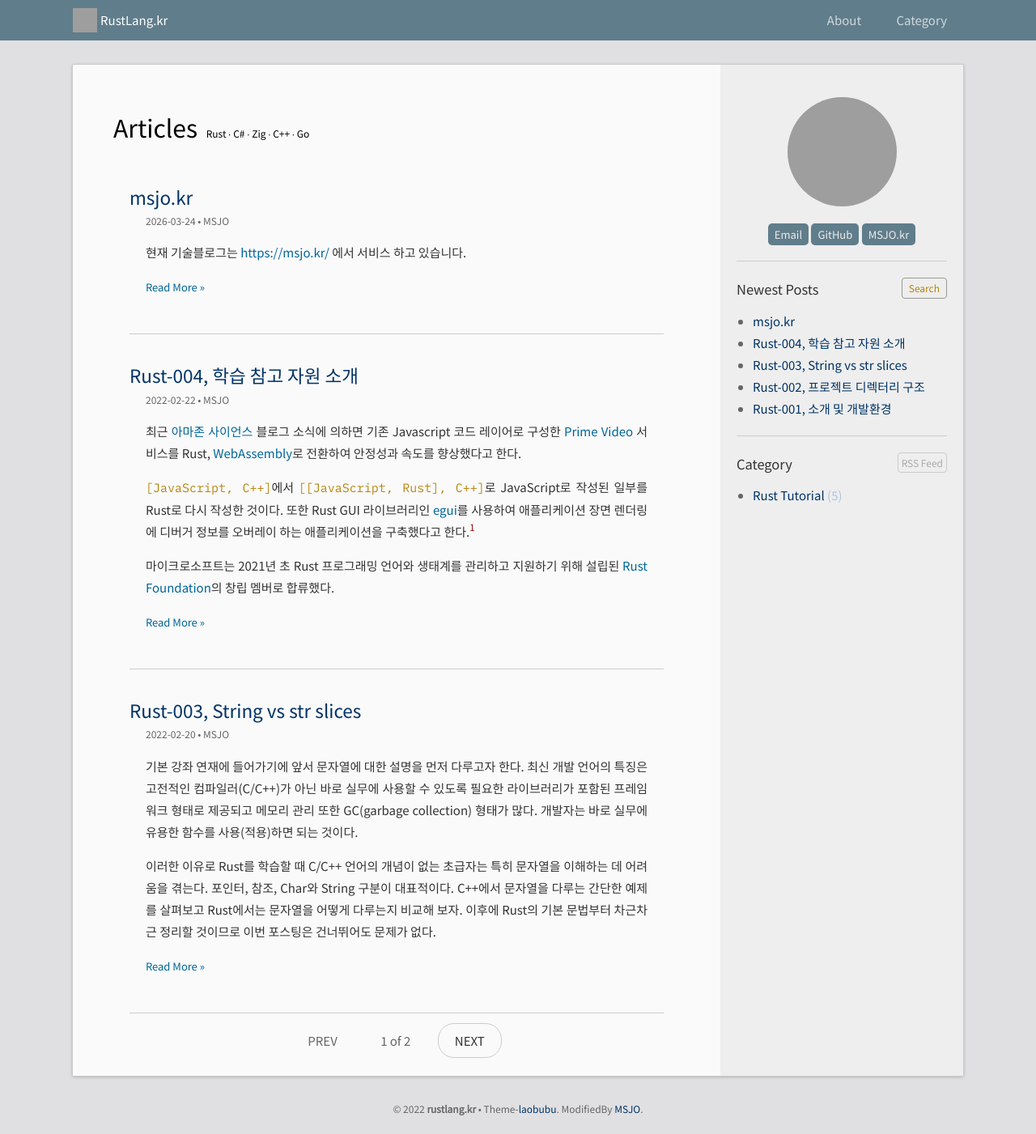
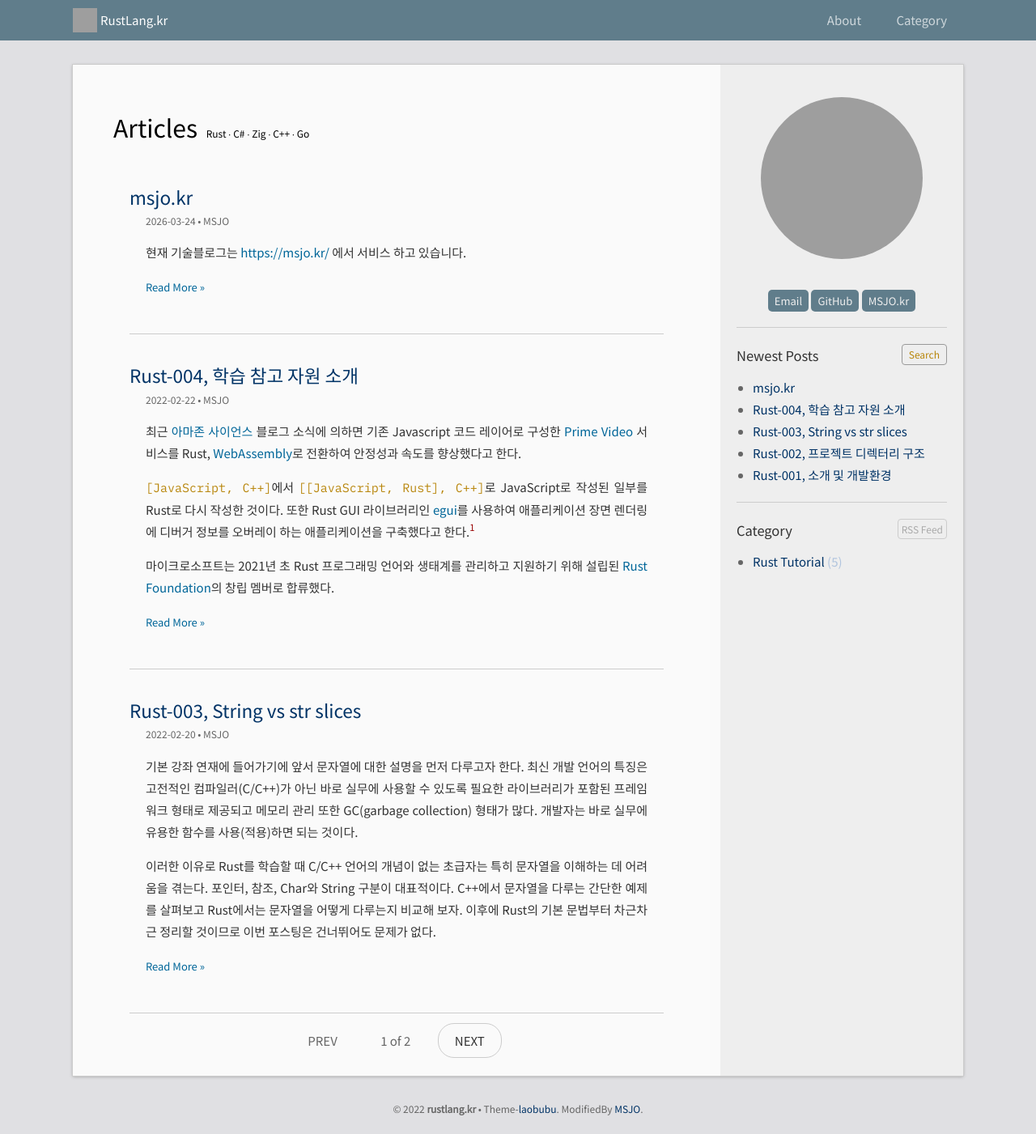
Before and after one commit to DebugJO/rustlang, a Jekyll site: the page built from index.html, in a window 1280 px wide. Shown: the whole page at 81% size. Built offline with Jekyll 4.4.1, drawn with Linux system fonts in a browser that asks for light colours; the list of posts is cut into pages by our own code; grey boxes are pictures that could not be loaded.

Commit message:
Update _layout.scss

```diff
--- a/_sass/_layout.scss
+++ b/_sass/_layout.scss
@@ -190,11 +190,11 @@ $hide-sidebar-screen-width: 1120px;
 .col-box-author {
 	text-align: center;
 	.avatar {
-		width: 135px;
-		height: 135px;
+		width: 200px; /* 135 */
+		height: 200px; /* 135 */
 		border-radius: 100%;
 		margin: 20px auto;
-		display: block;
+		/* display: block; */
 	}
 	.name {
 		font-size: $base-font-size;
```
